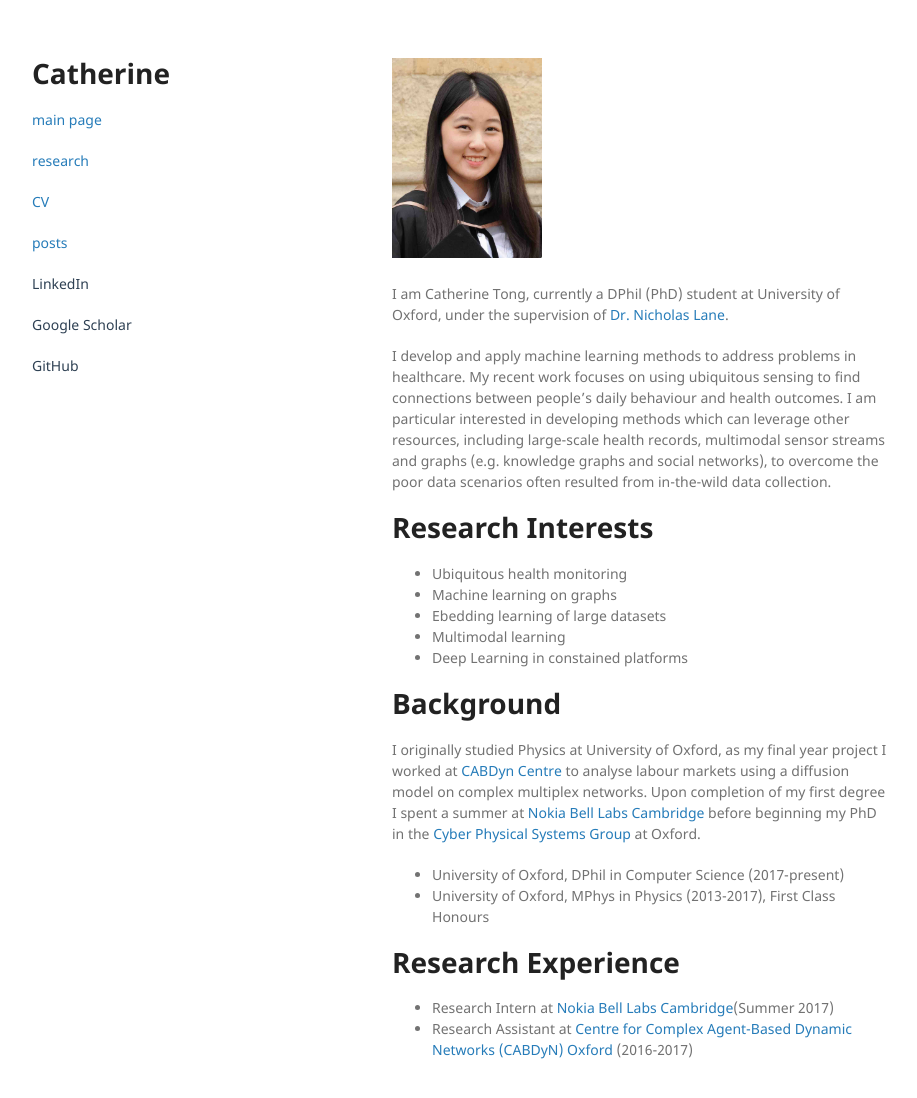
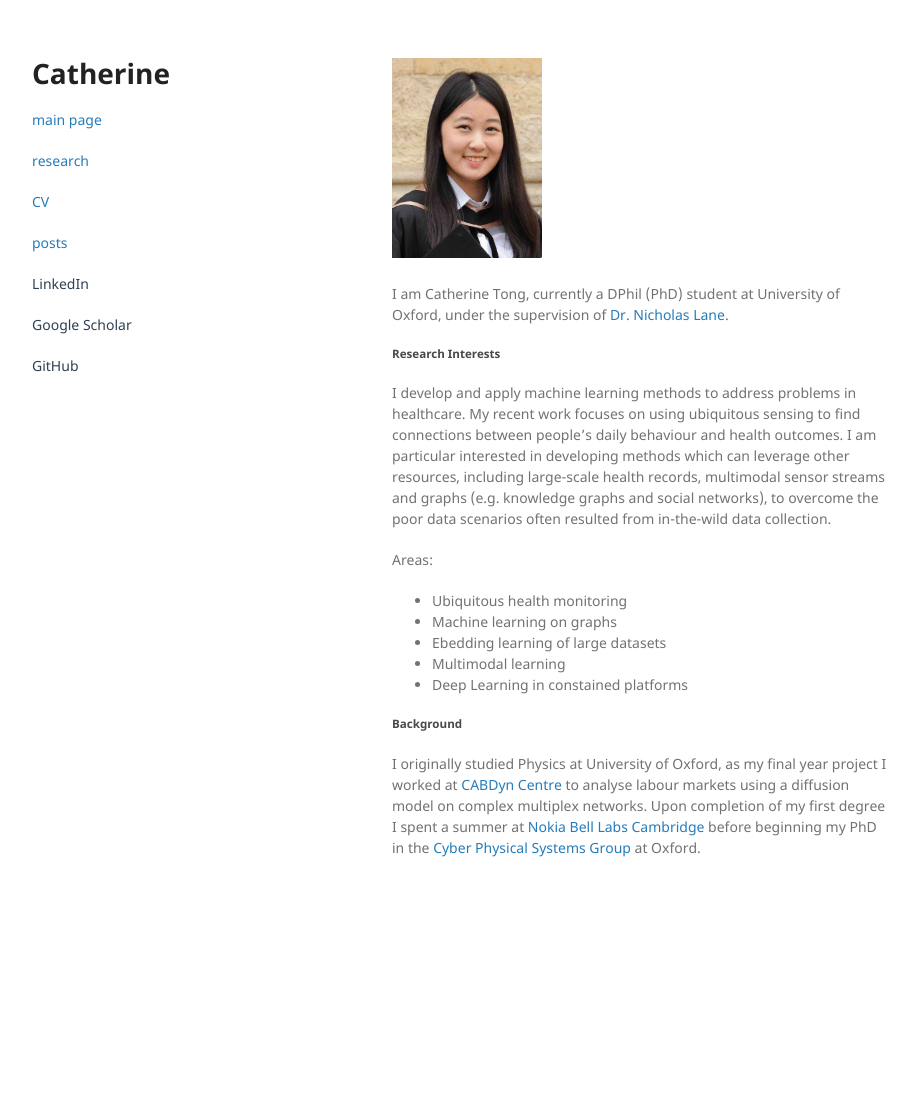
Before and after one commit to egctong/egctong.github.io, a Jekyll site: the page built from index.md, in a window 1280 px wide and 1130 px high. Shown: the top 1098 px of the window, without its empty margins (178-1095 px from the left). Built offline with Jekyll 4.4.1, drawn with Linux system fonts in a browser that asks for light colours.

Commit message:
Update index.md

```diff
--- a/index.md
+++ b/index.md
@@ -8,28 +8,31 @@ layout: default
 
 I am Catherine Tong, currently a DPhil (PhD) student at University of Oxford, under the supervision of [Dr. Nicholas Lane](http://niclane.org/).
 
+<!-- My research is sponsored by the EPSRC Grant. A list of my projects can be found [here](/research/research_index.html). I also keep my [Linkedin Profile](https://www.linkedin.com/in/tongcatherine/) up-to-date.  -->
+
+##### [](#interests) Research Interests
+
 I develop and apply machine learning methods to address problems in healthcare. My recent work focuses on using ubiquitous sensing to find connections between people’s daily behaviour and health outcomes. I am particular interested in developing methods which can leverage other resources, including large-scale health records, multimodal sensor streams and graphs (e.g. knowledge graphs and social networks), to overcome the poor data scenarios often resulted from in-the-wild data collection.
 
-<!-- My research is sponsored by the EPSRC Grant. A list of my projects can be found [here](/research/research_index.html). I also keep my [Linkedin Profile](https://www.linkedin.com/in/tongcatherine/) up-to-date.  -->
-
-# [](#interests) Research Interests
+Areas:
 * Ubiquitous health monitoring
 * Machine learning on graphs
 * Ebedding learning of large datasets
 * Multimodal learning
 * Deep Learning in constained platforms
 
-# [](#interests) Background
+##### [](#interests) Background
 I originally studied Physics at University of Oxford, as my final year project I worked at [CABDyn Centre](https://www.sbs.ox.ac.uk/research/cabdyn) to analyse labour markets using a diffusion model on complex multiplex networks. Upon completion of my first degree I spent a summer at [Nokia Bell Labs Cambridge](https://www.bell-labs.com) before beginning my PhD in the [Cyber Physical Systems Group](https://www.cs.ox.ac.uk/research/cyberphysical/)  at Oxford.
 
 
+<!--
 * University of Oxford, DPhil in Computer Science (2017-present)
-* University of Oxford, MPhys in Physics (2013-2017), First Class Honours
+* University of Oxford, MPhys in Physics (2013-2017), First Class Honours -->
 
-# [](#interests) Research Experience
+<!-- # [](#interests) Research Experience -->
 
-* Research Intern at [Nokia Bell Labs Cambridge](https://www.bell-labs.com)(Summer 2017)
-* Research Assistant at [Centre for Complex Agent-Based Dynamic Networks (CABDyN) Oxford](https://www.sbs.ox.ac.uk/research/cabdyn) (2016-2017)
+<!-- * Research Intern at [Nokia Bell Labs Cambridge](https://www.bell-labs.com)(Summer 2017)
+* Research Assistant at [Centre for Complex Agent-Based Dynamic Networks (CABDyN) Oxford](https://www.sbs.ox.ac.uk/research/cabdyn) (2016-2017) -->
 
 
 
```
